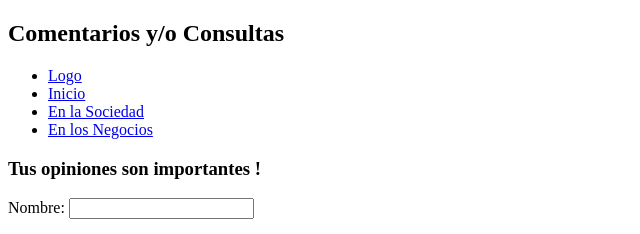
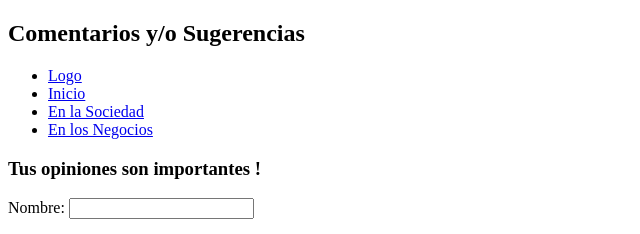
Before and after one commit to hbnarvaez/paginaweb, a plain HTML site: page taller/comentarios.html in a window 1280 px wide. Shown: the top 234 px of the page, 0-640 px from the left. Drawn offline with Linux system fonts and the light colour scheme.

Commit message:
Cambio palabra

```diff
--- a/taller/comentarios.html
+++ b/taller/comentarios.html
@@ -7,7 +7,7 @@
 </head>
 <body>
     <header>
-        <h2>Comentarios y/o Consultas</h2>
+        <h2>Comentarios y/o Sugerencias</h2>
     </header>
 
     <nav>
```
